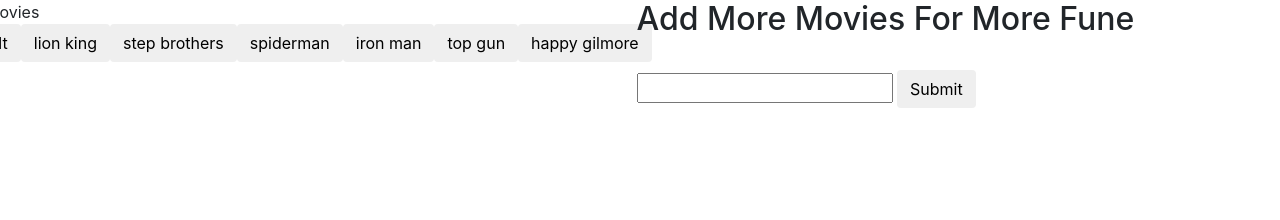
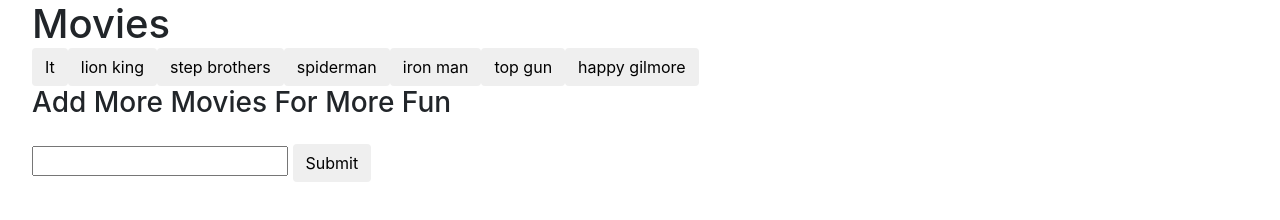
Before and after one commit to daltonduncan44/Giphy_api, a plain HTML site: page index.html in a window 1280 px wide. Drawn offline with nearby package versions, Linux system fonts and the light colour scheme.

Commit message:
bootstrap fixed

```diff
--- a/index.html
+++ b/index.html
@@ -1,32 +1,44 @@
 <!DOCTYPE html>
 <html lang="en-us">
+
 <head>
     <meta charset="UTF-8">
     <title> GIF Generator</title>
-		<link rel="stylesheet" href="https://stackpath.bootstrapcdn.com/bootstrap/4.1.3/css/bootstrap.min.css" integrity="sha384-MCw98/SFnGE8fJT3GXwEOngsV7Zt27NXFoaoApmYm81iuXoPkFOJwJ8ERdknLPMO" crossorigin="anonymous">
+    <link rel="stylesheet" href="https://stackpath.bootstrapcdn.com/bootstrap/4.1.3/css/bootstrap.min.css" integrity="sha384-MCw98/SFnGE8fJT3GXwEOngsV7Zt27NXFoaoApmYm81iuXoPkFOJwJ8ERdknLPMO"
+        crossorigin="anonymous">
     <link rel="stylesheet" type="text/css" href="style.css">
     <script src="https://ajax.googleapis.com/ajax/libs/jquery/3.2.1/jquery.min.js"></script>
     <script type="text/javascript" src="main.js"></script>
 </head>
+
 <body>
-		<div class = "row">
-            <div class = "coll"
+        <div class="container-fluid">
+
+    <div class="row">
+        <div class="col-ls-16">
             <h1>Movies</h1>
-			<div id = "button-container">
+            <div id="button-container">
             </div>
         </div>
-		<div class = "row">
-                <div class = "col-xs-3">
+    </div>
+    <div class="row">
+        <div class="col-lg-16">
             <form>
-                           <h2>Add More Movies For More Fune</h2> <br>
-                            <input type = "text" name = "movies" id = "movies" class="comic-sans-font">
-                            <input type = "submit" value = "Submit" class = "btn" id = "submit">
+                <h3>Add More Movies For More Fun</h3>
+                <br>
+                <div class = inputGroup>
+                <input type="text" name="movies" id="movies">
+                <input type="submit" value="Submit" class="btn" id="submit">
+            </div>
             </form>
         </div>
-			<div id = "gif-container">
     </div>
-			<div class = "col-xs-1">
+    <div class="row">
+        <div id="gif-container">
         </div>
-
+        <div class="col-xs-1">
+        </div>
+    </div>
+    </div>
 </div>
 </body>
--- a/style.css
+++ b/style.css
@@ -0,0 +1,20 @@
+#button-container{
+margin: 0pc 0pc 0pc 2pc;
+
+}
+h1{
+
+    margin: 0pc 0pc 0pc 2pc;
+
+}
+
+h3 {
+    margin: 0pc 0pc 0pc 2pc;
+
+}
+#gif-container{
+    margin: 0pc 0pc 0pc 2pc;
+}
+.inputGroup{
+    margin: 0pc 0pc 0pc 2pc;
+}
```
Lines whose indentation alone changed are shown as unchanged.
